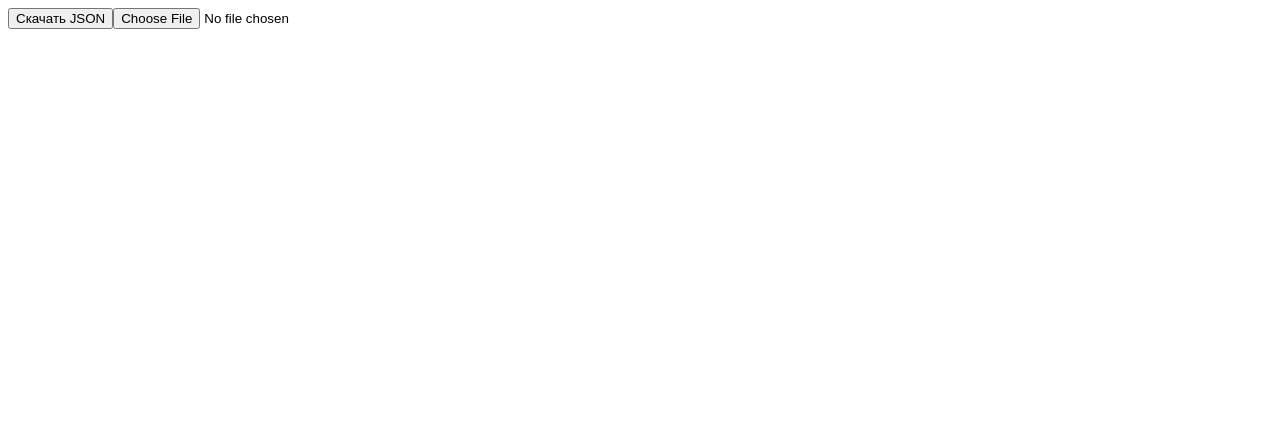
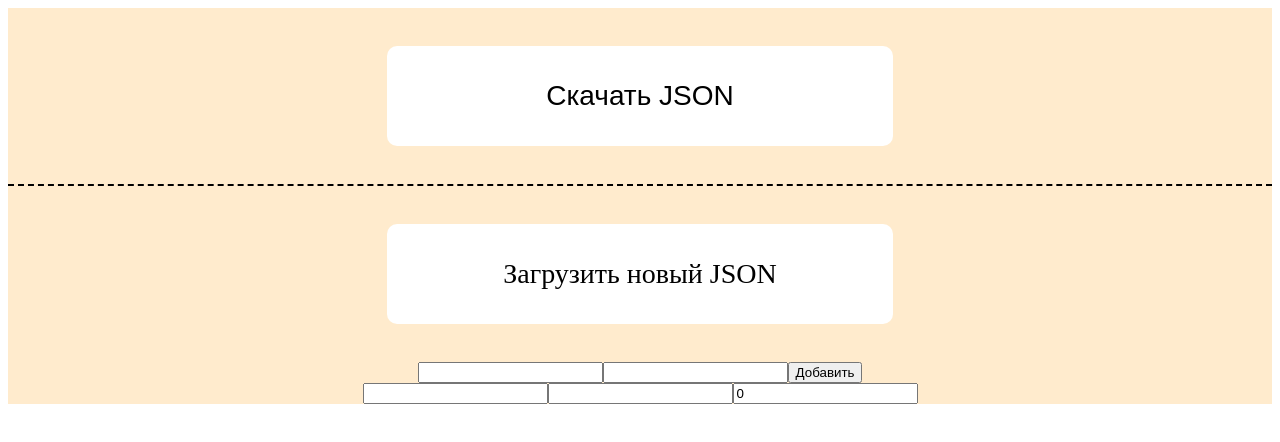
Before and after one commit to VladNagibin/Choose, a React (Create React App) app in the folder webpage/: page /settings in a window 1280 px wide. Shown: the top 442 px of the page. Built offline with nearby package versions, Linux system fonts and the light colour scheme.

Commit message:
JSON dowloading start

```diff
--- a/webpage/src/index.css
+++ b/webpage/src/index.css
@@ -21,7 +21,7 @@
   background-color: white;
 }
 .form button:hover {
-  background-color: rgb(196, 196, 196);
+  background-color: rgb(218, 216, 216);
 }
 
 .shops {
@@ -61,4 +61,54 @@
 
 .settings {
   display: flex;
+  flex-direction: column;
 }
+.settings .downloadJSON {
+  display: flex;
+  justify-content: center;
+  width: 100%;
+  background-color: blanchedalmond;
+}
+.settings .downloadJSON button {
+  margin: 3%;
+  width: 40%;
+  height: 100px;
+  background-color: white;
+  border: 0px;
+  border-radius: 10px;
+  font-size: 28px;
+}
+.settings .downloadJSON button:hover {
+  background-color: rgb(218, 216, 216);
+}
+.settings .set-new-json {
+  display: flex;
+  flex-direction: column;
+  align-items: center;
+  background-color: blanchedalmond;
+  border-top: 2px black dashed;
+}
+.settings .set-new-json .json-fields {
+  width: 100%;
+  display: flex;
+  flex-direction: column;
+  align-items: center;
+}
+.settings .set-new-json .json-fields label {
+  display: flex;
+  align-items: center;
+  justify-content: center;
+  border-radius: 10px;
+  width: 40%;
+  height: 100px;
+  background-color: white;
+  font-size: 28px;
+  margin: 3%;
+  cursor: pointer;
+}
+.settings .set-new-json .json-fields label input {
+  display: none;
+}
+.settings .set-new-json .json-fields label:hover {
+  background-color: rgb(218, 216, 216);
+}
--- a/webpage/src/index.scss
+++ b/webpage/src/index.scss
@@ -1,5 +1,8 @@
+$main-color: blanchedalmond;
+$button-hover: rgb(218, 216, 216);
+
 .app {
-  background-color: blanchedalmond;
+  background-color: $main-color;
 }
 
 .form {
@@ -24,7 +27,7 @@
   }
 
   button:hover {
-    background-color: rgb(196, 196, 196);
+    background-color: $button-hover;
   }
 
 }
@@ -56,7 +59,7 @@
     }
 
     button:hover {
-      background-color: rgb(218, 216, 216);
+      background-color: $button-hover;
     }
 
     .imhere {
@@ -73,4 +76,66 @@
 
 .settings {
   display: flex;
+  flex-direction: column;
+
+  // align-items: center;
+  .downloadJSON {
+    display: flex;
+    justify-content: center;
+    width: 100%;
+    background-color: $main-color;
+
+    button {
+      margin: 3%;
+      width: 40%;
+      height: 100px;
+      background-color: white;
+      border: 0px;
+      border-radius: 10px;
+      font-size: 28px;
+    }
+
+    button:hover {
+      background-color: $button-hover;
+    }
+  }
+
+  .set-new-json {
+    display: flex;
+    flex-direction: column;
+    align-items: center;
+    background-color: $main-color;
+    border-top: 2px black dashed;
+
+    .json-fields {
+      width: 100%;
+      display: flex;
+      flex-direction: column;
+      align-items: center;
+
+      label {
+        display: flex;
+        align-items: center;
+        justify-content: center;
+        border-radius: 10px;
+        width: 40%;
+        height: 100px;
+        background-color: white;
+        font-size: 28px;
+        margin: 3%;
+        cursor: pointer;
+
+        input {
+          display: none;
+        }
+      }
+      label:hover{
+        background-color: $button-hover;
+      }
+
+
+
+
+    }
+  }
 }
--- a/webpage/src/settings/settingsComponents/DownloadJSON.js
+++ b/webpage/src/settings/settingsComponents/DownloadJSON.js
@@ -13,7 +13,7 @@ export default function DownloadJSON() {
     // console.log(typeof(data))
   }
   return (
-    <div>
+    <div className='downloadJSON'>
       <button onClick={downloadJSON}>Скачать JSON</button>
     </div>
   )
--- a/webpage/src/settings/settingsComponents/Field.js
+++ b/webpage/src/settings/settingsComponents/Field.js
@@ -1,6 +1,6 @@
 import React from 'react'
 
-export default function Field({field,saveNewFields}) {
+export default function Field({field}) {
     // console.log(field.name)
 
     return (
--- a/webpage/src/settings/settingsComponents/JSONFields.js
+++ b/webpage/src/settings/settingsComponents/JSONFields.js
@@ -1,7 +1,7 @@
-import React, { useState } from 'react'
+import React from 'react'
 import Field from './Field'
 
-export default function JSONFields({ fields,saveNewFields}) {
+export default function JSONFields({ fields}) {
     function drawTable() {
         if (fields.length > 0) {
             return (<table>
@@ -15,7 +15,7 @@ export default function JSONFields({ fields,saveNewFields}) {
                 </thead>
                 <tbody>
                 {fields.map(field => {
-                    return <Field key={field.id} field={field} saveNewFields={saveNewFields} />
+                    return <Field key={field.id} field={field} />
                 })}
                 </tbody>
             </table>)
--- a/webpage/src/settings/settingsComponents/SetNewJSON.js
+++ b/webpage/src/settings/settingsComponents/SetNewJSON.js
@@ -1,44 +1,113 @@
-import React, { useEffect, useState } from 'react'
+import React, { useEffect, useRef, useState } from 'react'
 import JSONFields from './JSONFields'
 import { v4 as uuidv4 } from 'uuid';
+import UserFields from './UserFields';
 export default function SetNewJSON() {
-  const [data,SetData] = useState({})
-  const [fields,SetFields] = useState([])
+  const [data, SetData] = useState({})
+  const [fields, SetFields] = useState([])
+  const [userFields, SetUserFields] = useState([])
+  const [form, SetForm] = useState({
+    toChoose: 0,
+    description: '',
+    name: ''
+  })
+  const userFieldNameRef = useRef()
+  const userFieldTypeRef = useRef()
 
-  const handleJSONChange = event =>{
+
+  const handleJSONChange = event => {
     let reader = new FileReader()
     let file = event.target.files[0]
-    reader.onloadend = () =>{
-      try{
+    reader.onloadend = () => {
+      try {
         SetData(JSON.parse(reader.result))
-      }catch{
+      } catch {
         alert('Невалидный JSON')
       }
     }
     reader.readAsText(file)
   }
-  function saveNewFields(fieldsObj){
-    console.log(document.getElementById(fields[0].id))
+  function saveNewFields() {
+    var fieldSettings = []
+    fields.forEach(field => {
+      var tr = document.getElementById(field.id)
+      var tds = tr.getElementsByTagName('td')
+      var inputs = tr.getElementsByTagName('input')
+      fieldSettings.push({
+        name: tds[0].innerHTML,
+        header: inputs[0].value,
+        show: inputs[1].checked,
+        sort: inputs[2].checked,
+      })
+
+    })
+    // SetFieldSettings(fieldSettings)
   }
 
-  function getJSONfields(data){
+  function getJSONfields(data) {
     var arr = []
-    for(var key in data[0]){
+    for (var key in data[0]) {
       arr.push({
-        id:uuidv4(),
-        name:key})
+        id: uuidv4(),
+        name: key
+      })
     }
     return arr
 
   }
-  useEffect(()=>{
+  useEffect(() => {
     SetFields(getJSONfields(data))
-  },[data])
+  }, [data])
 
+
+
+  const formHandler = event => {
+    SetForm({ ...form, [event.target.name]: event.target.value })
+  }
+
+  function handleAddUserField() {
+    const name = userFieldNameRef.current.value
+    const type = userFieldTypeRef.current.value
+    if (name == "" || type == "") {
+      alert('Заполните оба поля')
+      return
+    }
+    SetUserFields(prevUserFields => {
+      return [...prevUserFields, { id: uuidv4(), name: name, type: type }]
+    })
+    userFieldNameRef.current.value = ''
+    userFieldTypeRef.current.value = ''
+  }
+  function deleteUserField(id) {
+    console.log('cock')
+  }
   return (
-    <div>
-      <input type='file' onChange={handleJSONChange} placeholder = {"Выберите файл"}></input>
-      <JSONFields fields={fields} saveNewFields = {saveNewFields}/>
+    <div className='set-new-json'>
+      <div className='json-fields'>
+          <label htmlFor='json'>
+            Загрузить новый JSON
+            <input id='json' type='file' onChange={handleJSONChange} placeholder={"Выберите файл"}></input>
+          </label>
+
+        <JSONFields fields={fields} />
+      </div>
+      <div className='user-fields'>
+        <input ref={userFieldNameRef} type='text' />
+        <input ref={userFieldTypeRef} type='text' />
+        <button onClick={handleAddUserField}>Добавить</button>
+        <UserFields userFields={userFields} deleteUserField={deleteUserField} />
+      </div>
+      <div className='last-settings'>
+        <input name='name' type='text' value={form.name} onChange={formHandler} />
+        <input name='description' type='text' value={form.description} onChange={formHandler} />
+        <input name='toChoose' type='number' value={form.toChoose} onChange={formHandler} />
+
+      </div>
+      {/* <button onClick={saveNewFields}>Сохранить</button> */}
+      <div>
+        {/* <button onClick={saveSettings}>Сохранить</button> */}
+
+      </div>
     </div>
   )
 }
--- /dev/null
+++ b/webpage/src/settings/settingsComponents/UserField.js
@@ -0,0 +1,15 @@
+import React from 'react'
+
+export default function UserField({ field, deleteUserField }) {
+    console.log(field)
+    function deleteField() {
+        deleteUserField(field.id)
+    }
+    return (
+        <div>
+            <span>{field.name}</span>
+            <span>{field.type}</span>
+            <button onClick={deleteField}>Удалить</button>
+        </div>
+    )
+}
--- /dev/null
+++ b/webpage/src/settings/settingsComponents/UserFields.js
@@ -0,0 +1,12 @@
+import React from 'react'
+import UserField from './UserField'
+
+export default function UserFields({userFields,deleteUserField}) {
+    return (
+    <div>
+        {userFields.map(userField=>{
+            return <UserField key={userField.id} field={userField} deleteUserField={deleteUserField}/>
+        })}
+    </div>
+  )
+}
```
Also changed, not shown: webpage/src/settings/SettingsPage.js (+4 -3 lines), webpage/src/settings/settingsComponents/SetCommonSettings.js (added, +24 -0 lines).
